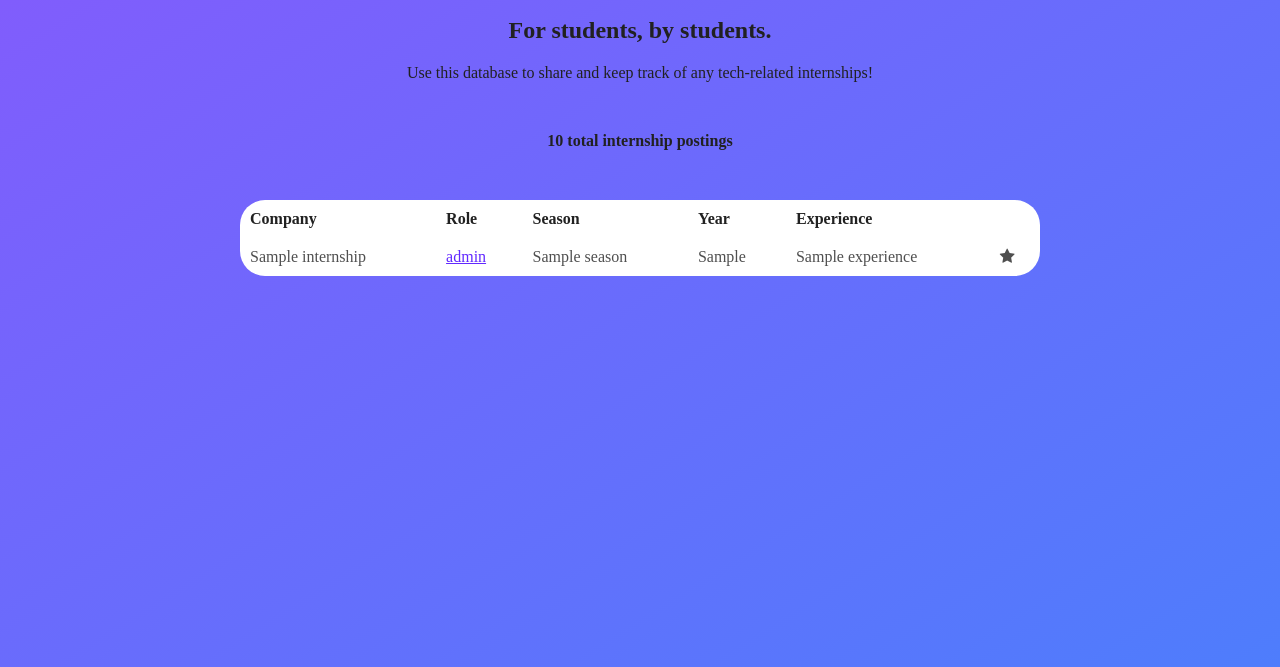
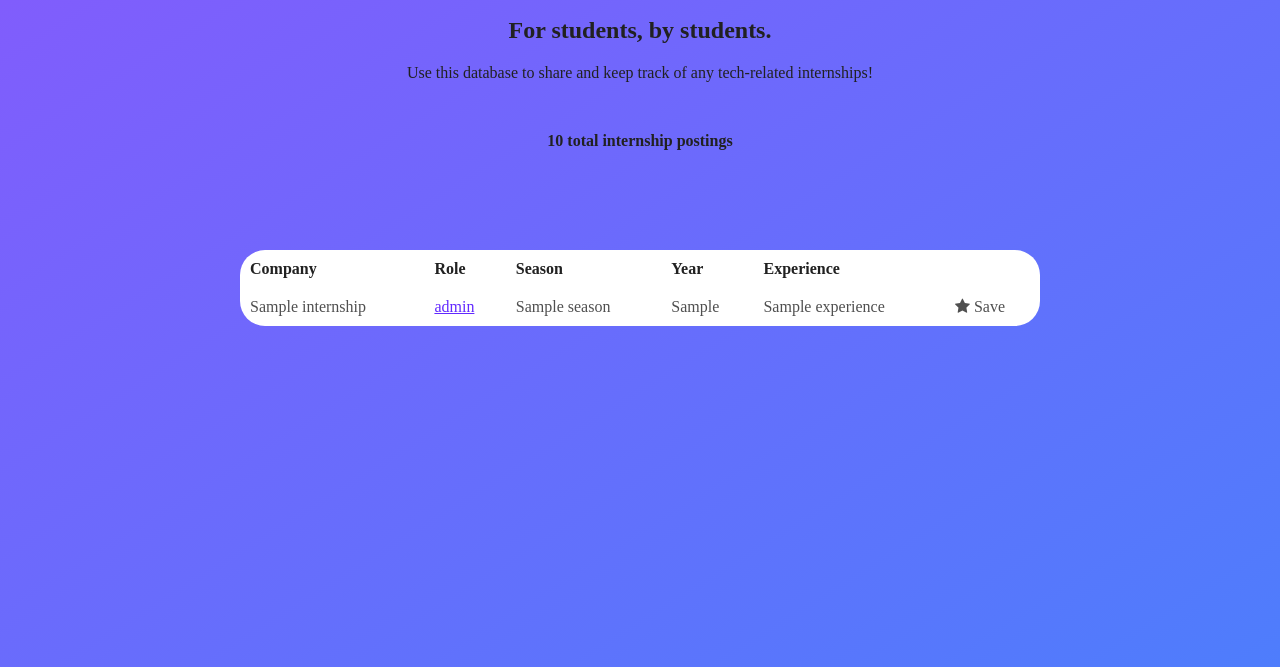
Before and after one commit to abichen/techships, a Flask app: template alpha/templates/main.html in a window 1280 px wide. Shown: the part 133-800 px from the top of the page. Run offline with Flask 2, Linux system fonts and the light colour scheme; the template is opened without the code that fills it: most values are stand-ins (such as "Sample title", 1, 10 or a date in 2020).

Commit message:
favorite button works

```diff
--- a/alpha/app.py
+++ b/alpha/app.py
@@ -70,7 +70,7 @@ def search():
         appsList = sqlHelper.getByRole(conn, role)
         return render_template('searchResults.html', internships = appsList)
 
-@app.route('/favorite', methods=['POST'])
+@app.route('/favorite/', methods=['POST'])
 def favorite():
     '''Adds or removes application from list of favorites when button is clicked.'''
     ###This should be done with Ajax so we don't have to reload the entire page.
@@ -80,6 +80,7 @@ def favorite():
         # Get data from form:
         data = request.form
         link = data['link']
+        print('Link:' + link)
         # Update database
         sqlHelper.handleFavorite(uid, link)
         # response dictionary
--- a/alpha/sqlHelper.py
+++ b/alpha/sqlHelper.py
@@ -79,7 +79,7 @@ def handleFavorite(uid, link):
     conn = dbi.connect()
     curs = dbi.cursor(conn)
     curs.execute('''insert into favorites(uid, link)
-                values (%s, %s);''' [uid, link])
+                values (%s, %s);''', [uid, link])
     conn.commit()
     #if link is in users' list, remove it
     #otherwise, add it
@@ -150,6 +150,7 @@ if __name__ == '__main__':
     # print("By Role:")
     # print(getByRole(conn,"Software Engineering"))
     # print("By Experience:")
+    fav = handleFavorite('jamie', 'https://careers.google.com/jobs/results/100877793807475398-software-engineering-intern-associates-summer-2021/')
 
     test = getFavorites(conn, 'jamie')
     print(test)
--- a/alpha/static/js/handleFavorite.js
+++ b/alpha/static/js/handleFavorite.js
@@ -16,11 +16,11 @@
 
 $("input[type=submit]").hide();
 
-var fav_url = "{{url_for('favorite')}}";
+
 
 // delegated event handler
-$("#job-list").on('click','input', function (event) {
-    $(this).css('color','orange');
+$("#job-list").on('click','i', function (event) {
+    $(this).closest('i').css('color','orange');
     var link = $(this).closest('tr').attr('data-tt');
     console.log(link);
     // $(this).css('background-color', '#4CAF50');
@@ -29,9 +29,9 @@ $("#job-list").on('click','input', function (event) {
 
 
 function updateSingleJob(resp) {
-    var link = resp['link'];
-    $('[data-tt=' + link + ']')
-        .attr('.submit').css('background-color','4CAF50');
+    var link = resp.link;
+    console.log('response is',resp);
+    $('[data-tt=' + link + ']').find('.favbutton').value(1);
 };
 
 //helper function to display new average rating
--- a/alpha/templates/base.html
+++ b/alpha/templates/base.html
@@ -54,6 +54,8 @@
 
 </body>
 <script src="//code.jquery.com/jquery-3.4.1.min.js"></script>
+<script>var fav_url = "{{url_for('favorite')}}";</script>
 <script src="{{url_for('static',filename='js/handleFavorite.js')}}"></script>
 
+
 </html>
--- a/alpha/templates/main.html
+++ b/alpha/templates/main.html
@@ -12,6 +12,7 @@
 <p><b>{{ total }} total internship postings</b></p>
 
 <table id = "job-list" class="center">
+<table class="center">
     <thead>
         <tr>
             <th>Company</th>
@@ -21,7 +22,7 @@
             <th>Experience</th>
         </tr>
     </thead>
-    <tbody>
+    <tbody id = "job-list">
         {% for internship in internships %}
         <tr data-tt="{{ internship.link }}">
             <!-- <button type="button">Favorite</button> -->
@@ -32,7 +33,8 @@
             <td>{{ internship.experience }}</td>
             <td><form class="favorite-form" method="post" action="/favorite">
                 <label class="star">
-                    <i class="fa fa-star"><input type="hidden" name="favbutton" value="0"></i>
+                    <i class="fa fa-star"> Save</i>
+                    <input type="hidden" class="favbutton" value="0">
                 </label>
                 <input type="submit" name="submit" value="favorite"/>
               </form></td>
```
